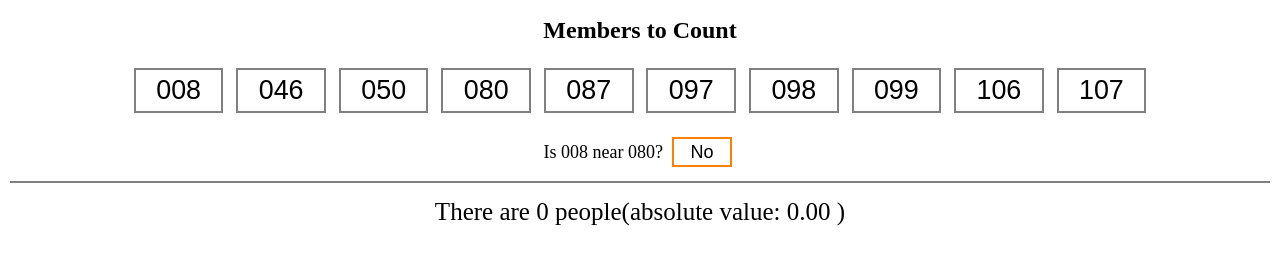
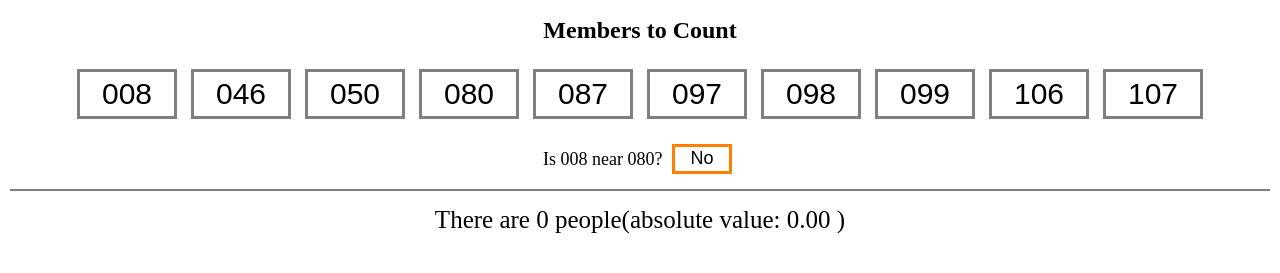
Before and after one commit to threeplusthree/counter, a plain HTML site: page index.html in a window 1280 px wide. Shown: the part 75-348 px from the top of the page. Drawn offline with Linux system fonts and the light colour scheme.

Commit message:
Update style.css

```diff
--- a/style.css
+++ b/style.css
@@ -16,12 +16,12 @@ div{
 }
 
 button{
-  width:7vw;
-  height:3.5vw;
-  border:0.21vw solid gray;
-  font-size:2.1vw;
+  width:100px;
+  height:50px;
+  border:3px solid gray;
+  font-size:30px;
   background-color:white;
-  margin:0.35vw;
+  margin:5px;
 }
 
 #members{
```
